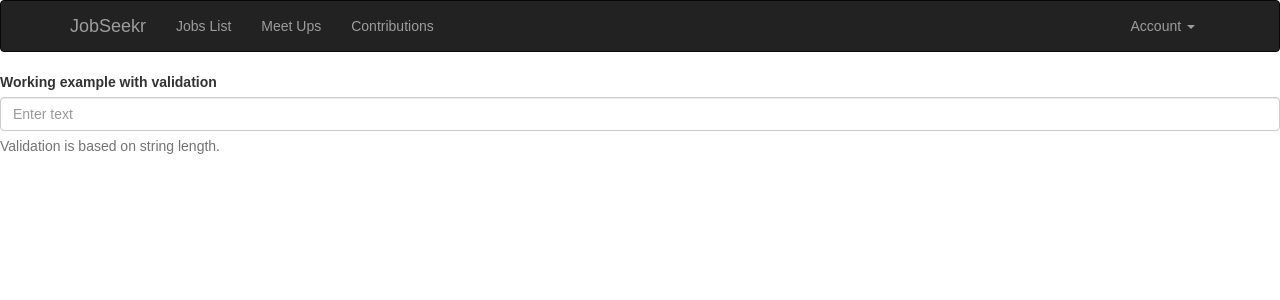
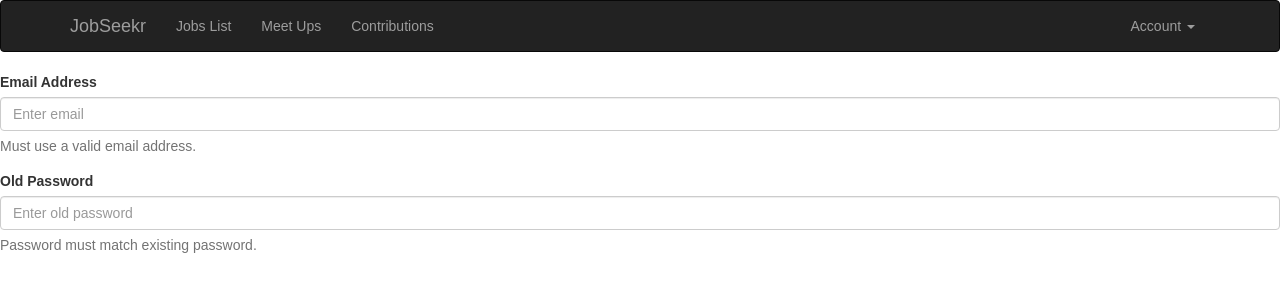
Before and after one commit to BloomTech-Labs/jobseekr, a React (Create React App) app in the folder jobseekr/: page /settings in a window 1280 px wide. Shown: the top 300 px of the page. Built offline with nearby package versions, Linux system fonts and the light colour scheme.

Commit message:
add email and old password fields

```diff
--- a/jobseekr/src/routes/settings/index.jsx
+++ b/jobseekr/src/routes/settings/index.jsx
@@ -23,7 +23,10 @@ class Settings extends React.Component {
   }
 
   handleChange(e) {
-    this.setState({ value: e.target.value });
+    this.setState({ email: e.target.email,
+      oldPassword: e.target.oldPassword,
+      newPassword: e.target.newPassword,
+    });
   }
 
   render() {
@@ -32,18 +35,30 @@ class Settings extends React.Component {
         <Header />
         <form>
           <FormGroup
-            controlId="formBasicText"
-            validationState={this.getValidationState()}
+            controlId="formControlsEmail"
           >
-            <ControlLabel>Working example with validation</ControlLabel>
+            <ControlLabel>Email Address</ControlLabel>
             <FormControl
-              type="text"
-              value={this.state.value}
-              placeholder="Enter text"
+              type="email"
+              value={this.state.email}
+              placeholder="Enter email"
               onChange={this.handleChange}
             />
             <FormControl.Feedback />
-            <HelpBlock>Validation is based on string length.</HelpBlock>
+            <HelpBlock>Must use a valid email address.</HelpBlock>
+          </FormGroup>
+          <FormGroup
+            controlId="formControlsOldPassword"
+          >
+            <ControlLabel>Old Password</ControlLabel>
+            <FormControl
+              type="password"
+              value={this.state.oldPassword}
+              placeholder="Enter old password"
+              onChange={this.handleChange}
+            />
+            <FormControl.Feedback />
+            <HelpBlock>Password must match existing password.</HelpBlock>
           </FormGroup>
         </form>
       </div>
```
